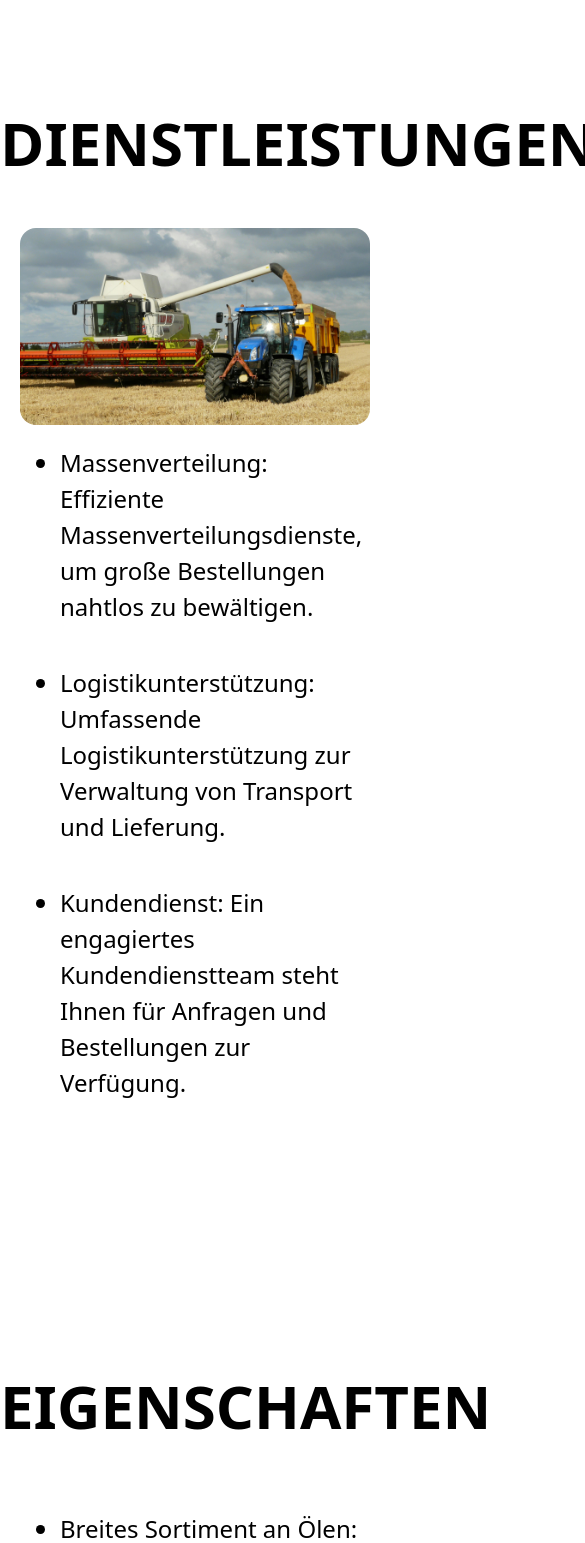
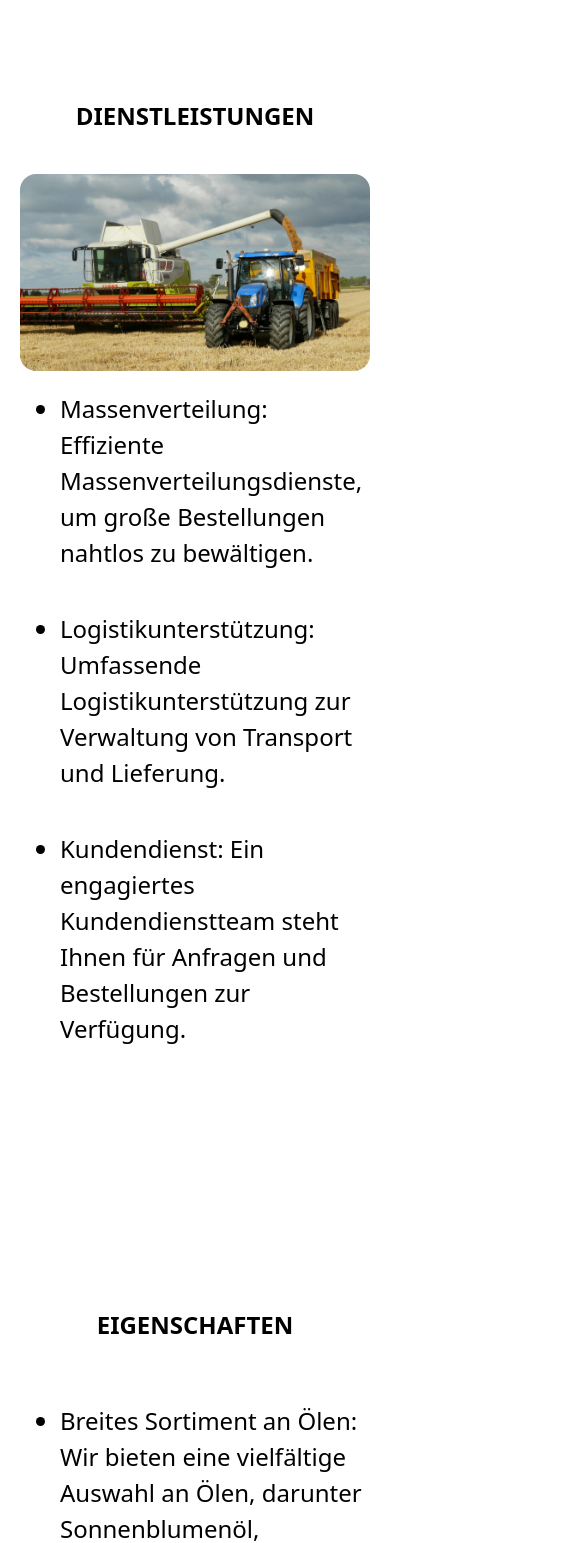
Before and after one commit to rocolusso/dexton-agro-test, a Next.js app: page / in a window 390 px wide. Shown: the part 1450-2993 px from the top of the page, 585 px wide, since content can reach past the window. Built offline with nearby package versions, Linux system fonts and the light colour scheme.

Commit message:
Update index.tsx

```diff
--- a/pages/index.tsx
+++ b/pages/index.tsx
@@ -79,7 +79,7 @@ export default function Home() {
 
               <div className={'services container mx-auto py-[100px]'} id={'services'}>
 
-                  <div className={'text-[30px] sm:text-[3.5rem] hover:underline hover:scale-110 duration-500 text-[60px] text-center uppercase font-bold'}>
+                  <div className={'text-[1.5rem] sm:text-[3.5rem] hover:underline hover:scale-110 duration-500  text-center uppercase font-bold'}>
                       Dienstleistungen
                   </div>
 
@@ -117,7 +117,7 @@ export default function Home() {
 
               <div className={'feauters container mx-auto py-[100px]'} id={'feauters'}>
 
-                  <div className={'text-[30px] sm:text-[3.5rem] hover:underline hover:scale-110 duration-500 text-[60px] text-center uppercase font-bold'}>
+                  <div className={'text-[1.5rem] sm:text-[3.5rem] hover:underline hover:scale-110 duration-500  text-center uppercase font-bold'}>
                       Eigenschaften
                   </div>
 
@@ -158,7 +158,7 @@ export default function Home() {
 
               <div className={'benefits container mx-auto py-[100px]'} id={'benefits'}>
 
-                  <div className={'text-[30px] sm:text-[3.5rem] hover:underline hover:scale-110 duration-500 text-[60px] text-center uppercase font-bold'}>
+                  <div className={'text-[1.5rem] sm:text-[3.5rem] hover:underline hover:scale-110 duration-500  text-center uppercase font-bold'}>
                       Vorteile
                   </div>
 
```
